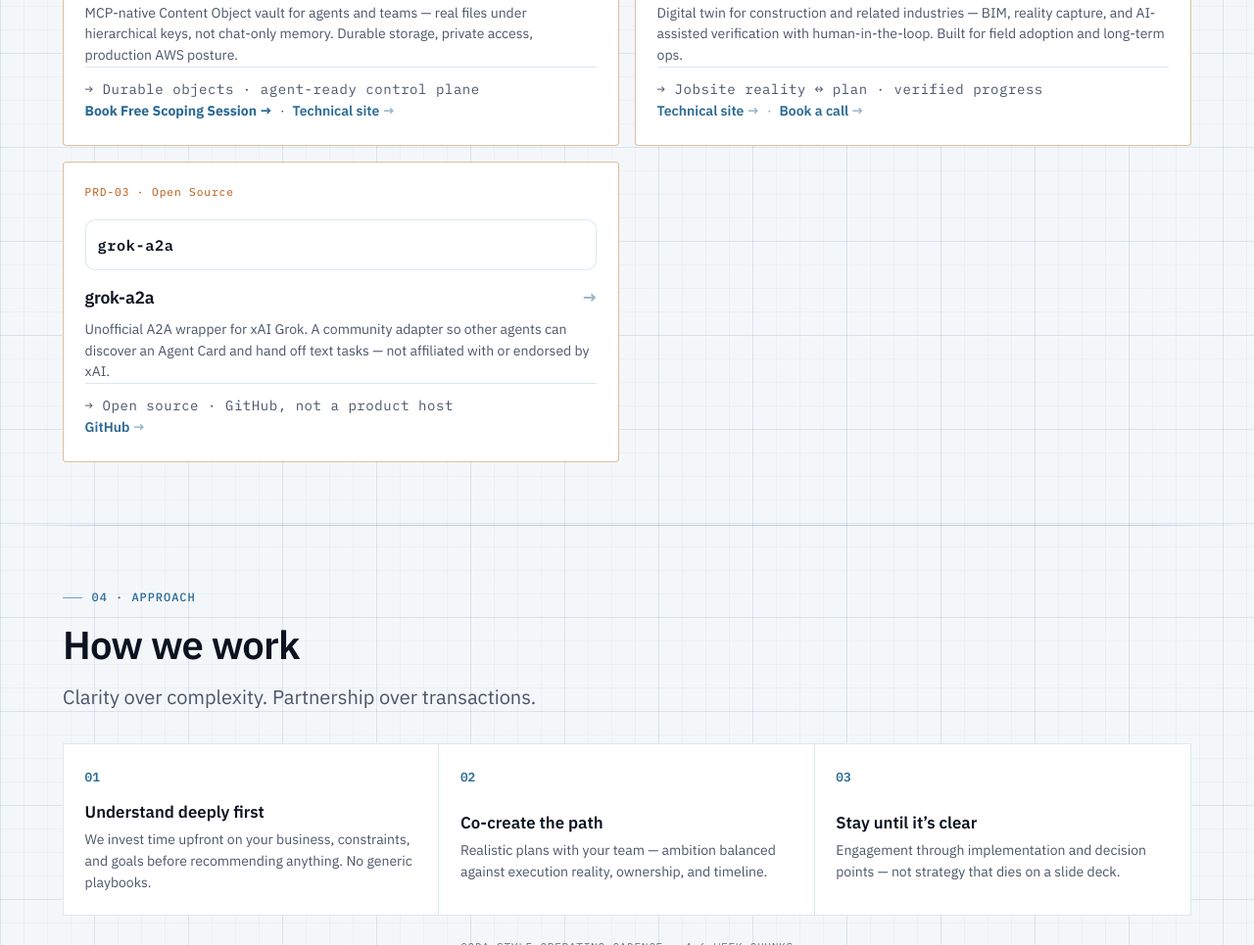
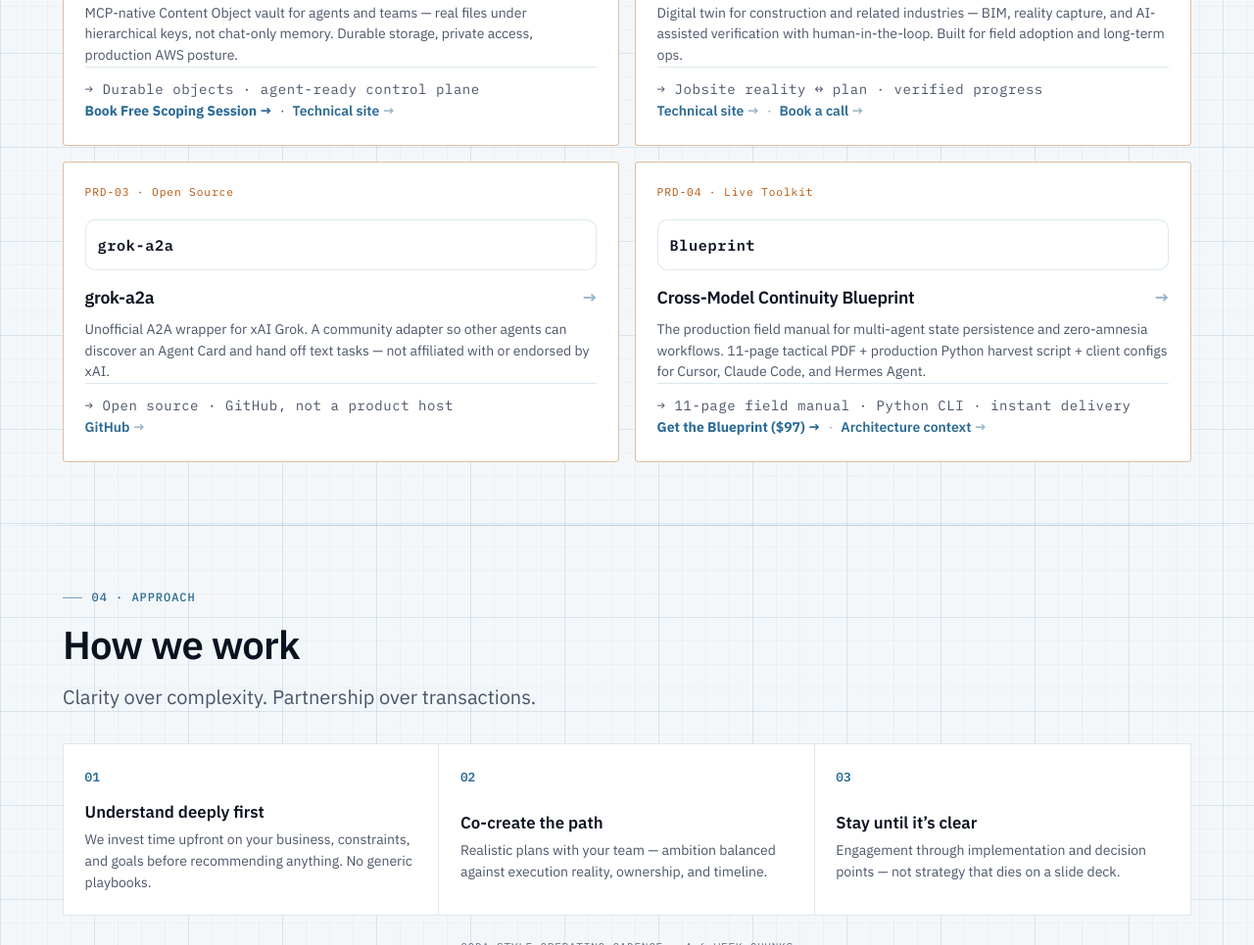
Before and after one commit to estesadvisory/estesadvisory.com, a plain HTML site: page index.html in a window 1280 px wide. Shown: the part 2922-3887 px from the top of the page at 98% size. Drawn offline with Linux system fonts and the light colour scheme.

Commit message:
feat(products): add Cross-Model Continuity Blueprint card and PDF download (Fixes #95) (#96)

```diff
--- a/index.html
+++ b/index.html
@@ -597,6 +597,51 @@
                   target="_blank"
                   rel="noopener noreferrer"
                   >GitHub <span class="arrow" aria-hidden="true">→</span></a
+                >
+              </p>
+            </article>
+
+            <article class="card card-pop product-card is-clickable">
+              <div class="card-num">PRD-04 · Live Toolkit</div>
+              <a
+                class="entity-logo entity-logo-link card-nested-link"
+                href="https://buy.stripe.com/bJeeVd7aAdKd5pS5ujfnO0d"
+                target="_blank"
+                rel="noopener noreferrer"
+                aria-label="Cross-Model Continuity Blueprint checkout"
+              >
+                <span class="entity-logo-word">Blueprint</span>
+              </a>
+              <h3>
+                <a
+                  class="card-stretch-link"
+                  href="https://buy.stripe.com/bJeeVd7aAdKd5pS5ujfnO0d"
+                  target="_blank"
+                  rel="noopener noreferrer"
+                >
+                  Cross-Model Continuity Blueprint
+                  <span class="arrow" aria-hidden="true">→</span>
+                </a>
+              </h3>
+              <p>
+                The production field manual for multi-agent state persistence and zero-amnesia workflows.
+                11-page tactical PDF + production Python harvest script + client configs for Cursor,
+                Claude Code, and Hermes Agent.
+              </p>
+              <p class="card-outcome">→ 11-page field manual · Python CLI · instant delivery</p>
+              <p class="product-links entity-links">
+                <a
+                  class="card-nested-link"
+                  href="https://buy.stripe.com/bJeeVd7aAdKd5pS5ujfnO0d"
+                  target="_blank"
+                  rel="noopener noreferrer"
+                  ><strong>Get the Blueprint ($97) →</strong></a
+                >
+                <span class="sep" aria-hidden="true">·</span>
+                <a
+                  class="card-nested-link"
+                  href="/press.html#artifactum-hosted-launch"
+                  >Architecture context <span class="arrow" aria-hidden="true">→</span></a
                 >
               </p>
             </article>
```
Also changed, not shown: 2 other files.
